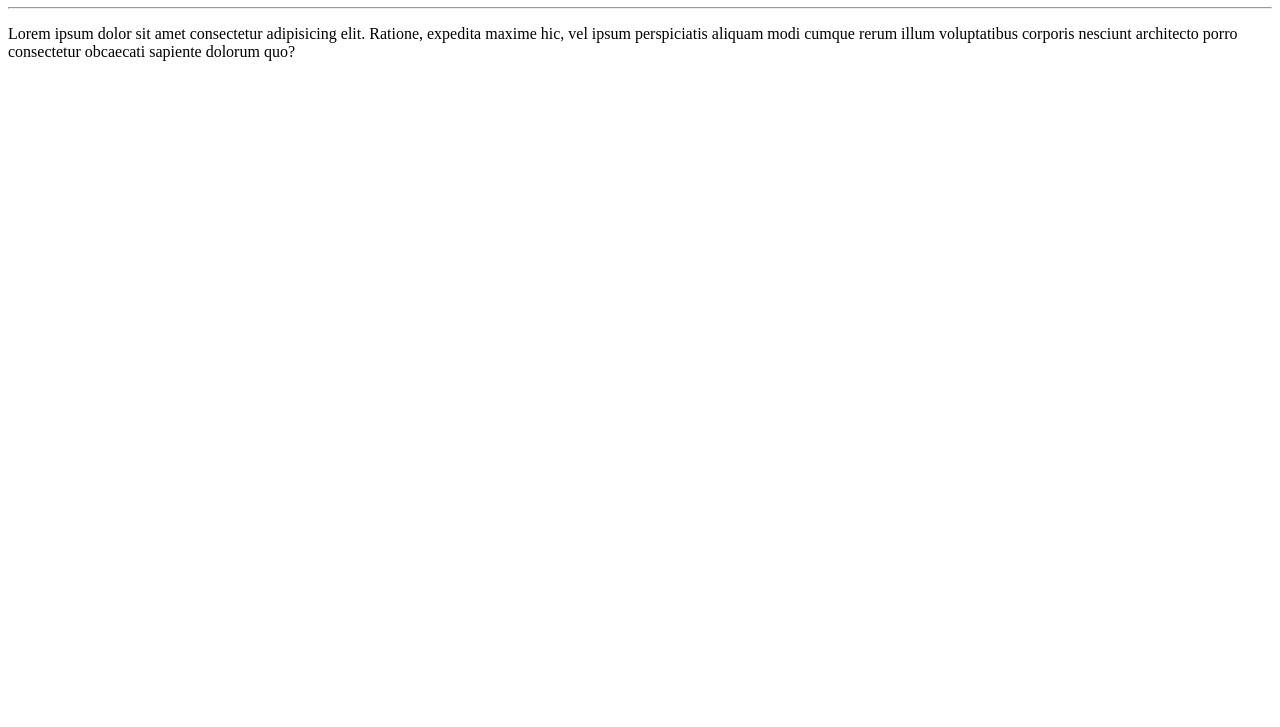
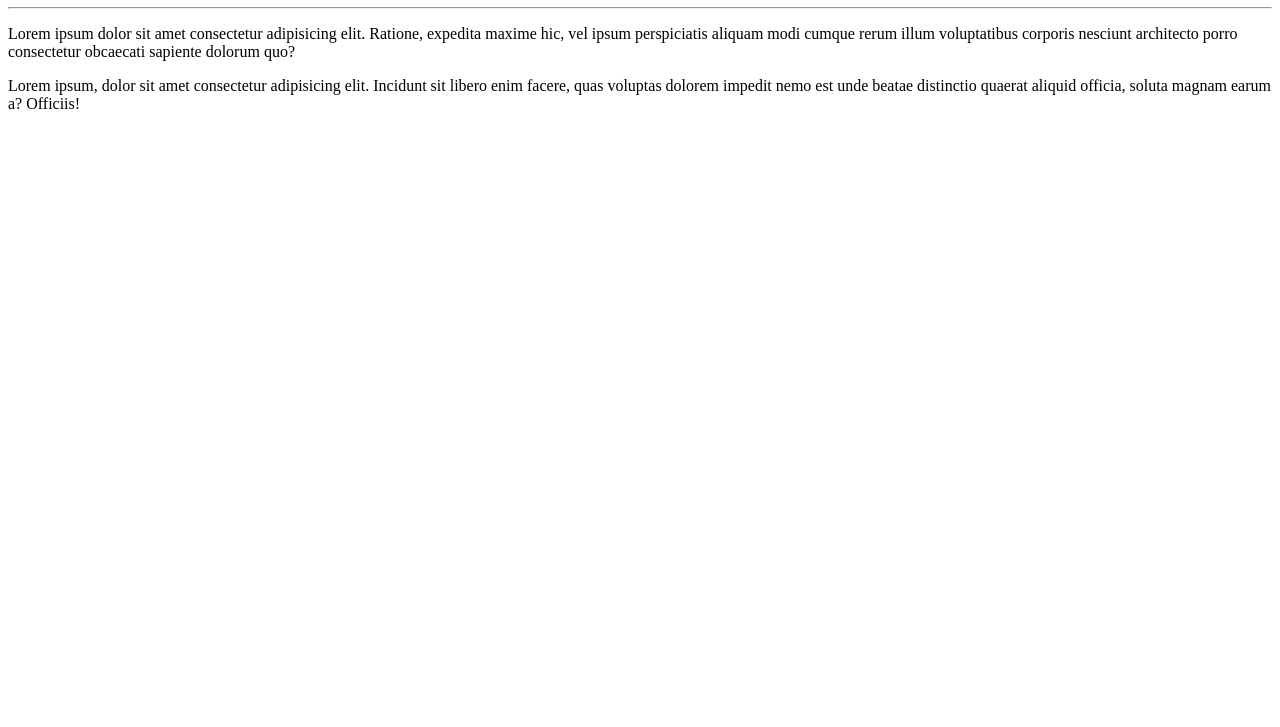
Before and after one commit to Daniel-Portella/Reposit-rio-de-Daniel, a plain HTML site: page site-exemplo/index.html in a window 1280 px wide. Shown: the part 73-800 px from the top of the page. Drawn offline with Linux system fonts and the light colour scheme.

Commit message:
Adicionei um parágrafo

```diff
--- a/site-exemplo/index.html
+++ b/site-exemplo/index.html
@@ -10,6 +10,7 @@
   <h1>Olá, Mundo</h1>
   <hr>
   <p>Lorem ipsum dolor sit amet consectetur adipisicing elit. Ratione, expedita maxime hic, vel ipsum perspiciatis aliquam modi cumque rerum illum voluptatibus corporis nesciunt architecto porro consectetur obcaecati sapiente dolorum quo?</p>
+  <p>Lorem ipsum, dolor sit amet consectetur adipisicing elit. Incidunt sit libero enim facere, quas voluptas dolorem impedit nemo est unde beatae distinctio quaerat aliquid officia, soluta magnam earum a? Officiis!</p>
 
 </body>
 </html>
```
